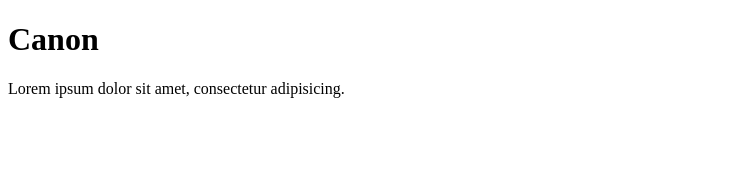
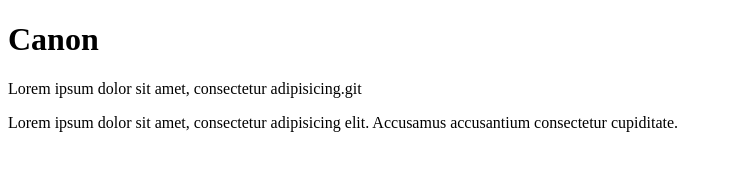
Before and after one commit to daniel1954123/flex-home-work, a plain HTML site: page index.html in a window 1280 px wide. Shown: the whole page, without its empty margins (0-732 px from the left). Drawn offline with Linux system fonts and the light colour scheme.

Commit message:
added text

```diff
--- a/index.html
+++ b/index.html
@@ -5,7 +5,10 @@
     <title>Title</title>
 </head>
 <body>
+
 <h1>Canon</h1>
-<p>Lorem ipsum dolor sit amet, consectetur adipisicing.</p>
+<p>Lorem ipsum dolor sit amet, consectetur adipisicing.git</p>
+<p>Lorem ipsum dolor sit amet, consectetur adipisicing elit. Accusamus accusantium consectetur cupiditate.</p>
+
 </body>
 </html>
```
